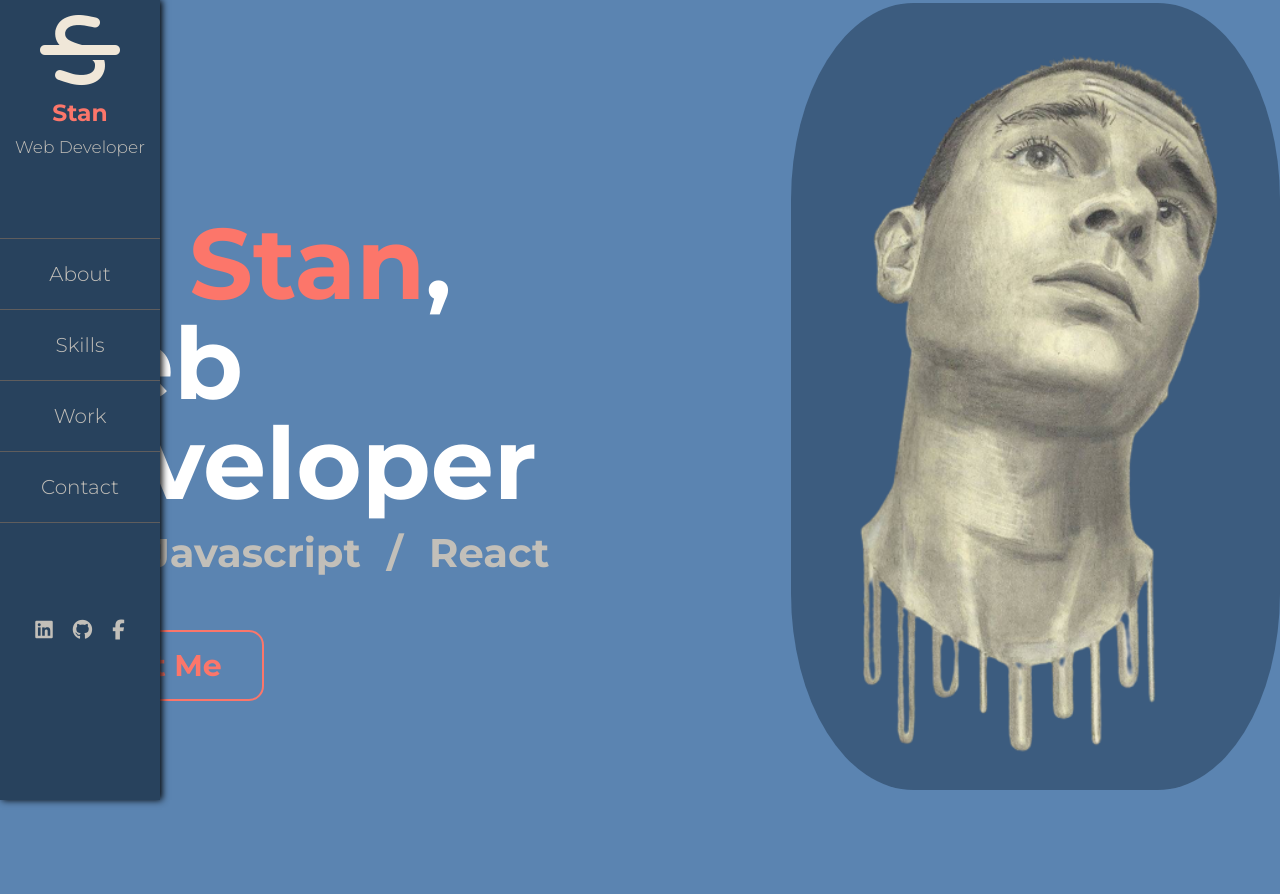
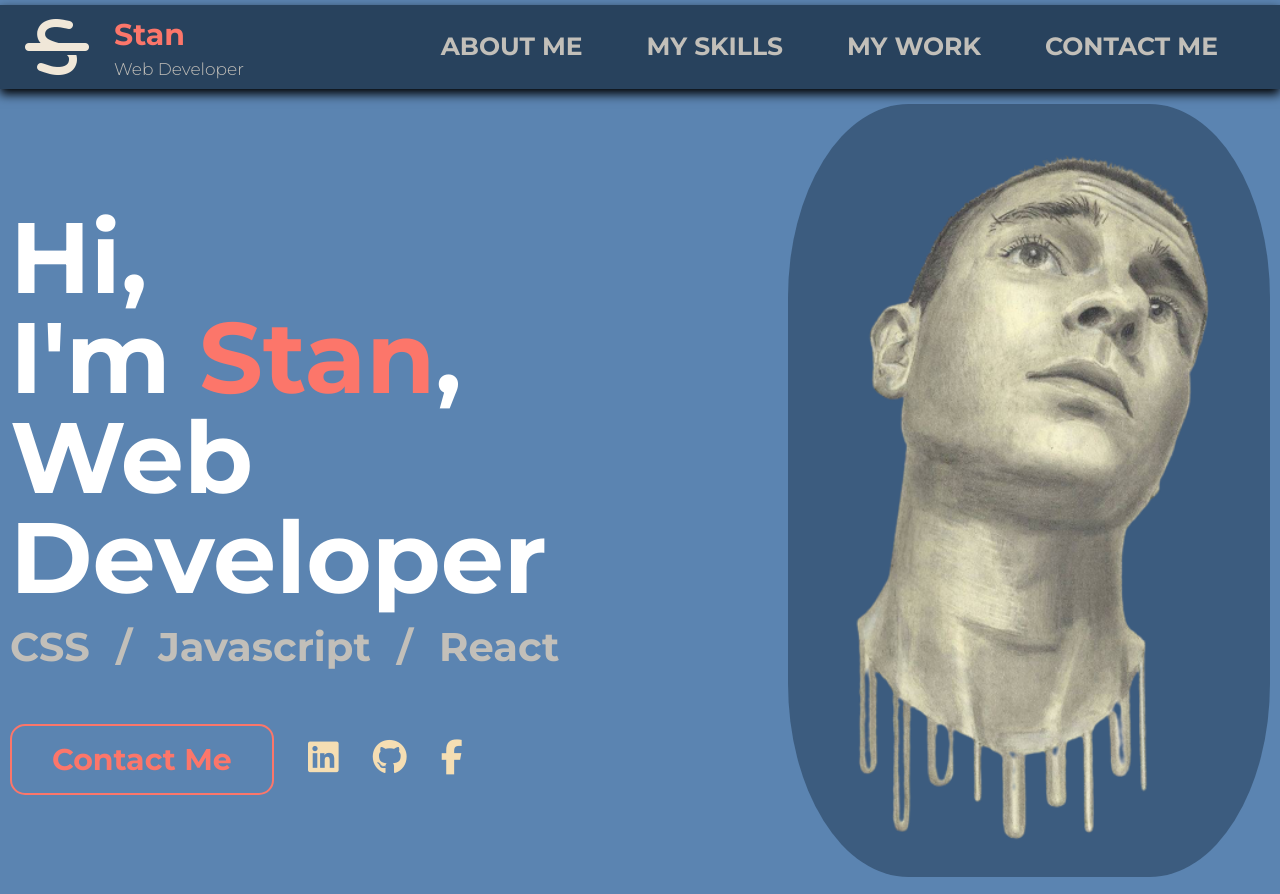
Before and after one commit to justaway1/Portfolio, a plain HTML site: page index.html in a window 1280 px wide. Before the commit the page ends 800 px from the top, so only its background shows below. Drawn offline with Linux system fonts and the light colour scheme.

Commit message:
Changed of Layot

```diff
--- a/css/mystyle.css
+++ b/css/mystyle.css
@@ -33,97 +33,88 @@ max-width: 100%;
 
 
 /* MAIN HEADER SECTION */
+
+
 .main-header {
 display: flex;
-position: fixed;
-overflow: auto;
-z-index: 3;
-flex-direction: column;
+margin: 5px 0;
 justify-content: space-between;
-width: 160px;
-height: 100vh;
-box-shadow: 2px 0 7px rgb(0, 0, 0);
+box-shadow: 0 5px 10px rgb(0, 0, 0);
 background-color: var(--darker-background);
 }
 
 .logo-name {
 display: flex;
-color: var(--text-color);
-flex-direction: column;
 justify-content: center;
 align-items: center;
-font-size: 20px;
-margin-top: 10px;
 }
 
-.logo-name span {
+.brand span {
 margin-top: 5px;
 font-size: 17px;
 color: var(--link-colors);
 }
 
+.brand h3 {
+    color: var(--text-color);
+    font-size: 30px;
+}
+
+
 .logo-name i {
-margin-bottom: 5px;
+margin: 10px 25px;
 color: rgb(240, 231, 216);
 }
 
 
 .main-navigation {
 display: flex;
-justify-self: center;
-flex-direction: column;
-text-align: center;
-font-size: 20px;
+
+
 }
 
-.main-navigation ul a {
-color:rgb(194, 191, 185);
-display: block;
-line-height: 3.5;
-border-bottom: 1px solid rgb(95, 93, 93);
+.main-navigation ul{
+    display: flex;
+    flex-direction: row;
+    justify-items: center;
+    align-items: center;
+    padding: 0 30px;
+
 }
 
-.main-navigation ul li:first-child {
-border-top: 1px solid rgb(95, 93, 93);
+.main-navigation ul li a {
+    padding: 22px 22px;
+    margin: 0 10px;
+    font-size: 25px;
+    font-weight: bold;
+
 }
 
-.main-navigation ul a:hover {
-background-color: var(--background-color);
-color: black;
-transition: 0.3s ease-in-out;
+.main-navigation ul li a:hover {
+    border-bottom: 2px inset var(--text-color);
+    border-right: 2px inset var(--text-color);
+    background-color: rgba(66, 79, 82, 0.048);
+    border-radius: 33%;
+    color: whitesmoke;
 }
 
-.social-links {
-display: flex;
-align-items: center;
-justify-content: center;
+
+.main-navigation ul li a {
+    color: var(--link-colors);
 }
 
-.social-links a {
-color: var(--link-colors);
-font-size: 20px;
-}
 
-.social-links li {
-height: 200px;
-}
 
-.social-links i {
-padding: 20px 10px;
-}
 
-.social-links a:hover {
 
-color: var(--text-color);
 
-}
 
 /* Main Introduction Section */
 
 .main-section {
 display: flex;
+margin: 0 10px;
 height: 100vh;
-margin-left: 0 auto;
 align-items: center;
 justify-content: space-evenly;
 }
@@ -174,3 +165,13 @@ background-color: rgba(40, 66, 93, 0.589);
 .main-section img:hover {
 background-color: rgba(0, 0, 0, 0.459);
 }
+
+.main-section i {
+    margin-left: 30px;
+    font-size: 35px;
+}
+
+
+.main-section a i:hover {
+    color: var(--link-colors);
+}
--- a/index.html
+++ b/index.html
@@ -18,26 +18,27 @@
 </head>
 <body>
     <!-- Main Header Area -->
-    <header class="main-header">
+
+
+        <div class="main-header">
             <div class="logo-name">
                 <a rel="home" href="index.html"><i class="fa-solid fa-strikethrough fa-4x"></i></a>
+                <div class="brand">
                     <h3>Stan</h3>
                     <span>Web Developer</span>
                 </div>
+
+            </div>
             <div class="main-navigation">
                 <ul>
-                        <li><a href="About.html">About</a></li>
-                        <li><a href="skills.html">Skills</a></li>
-                        <li><a href="work.html">Work</a></li>
-                        <li><a href="contact.html">Contact</a></li>
+                    <li><a href="About.html">ABOUT ME</a></li>
+                    <li><a href="skills.html">MY SKILLS</a></li>
+                    <li><a href="work.html">MY WORK</a></li>
+                    <li><a href="contact.html">CONTACT ME</a></li>
                 </ul>
                 </div>
-                <div class="social-links">
-                    <li><a href="https://www.linkedin.com/in/stanislav-angelov-635453233/" target="_blank"><i class="fa-brands fa-linkedin"></i></a></li>
-                    <li><a href="https://github.com/justaway1" target="_blank"><i class="fa-brands fa-github"></i></a></li>
-                    <li><a href="https://www.facebook.com/Angelov91" target="_blank"><i class="fa-brands fa-facebook-f"></i></a></li>
+
             </div>
-    </header>
 
             <!-- Main Introduction Section -->
             <div class="main-section">
@@ -46,9 +47,11 @@
                         Web Developer</h1>
                         <p>CSS / Javascript / React</p>
                         <a href="contact.html" type="button" class="main-button">Contact Me</a>
+
+                            <a href="https://www.linkedin.com/in/stanislav-angelov-635453233/" target="_blank"><i class="fa-brands fa-linkedin"></i></a>
+                            <a href="https://github.com/justaway1" target="_blank"><i class="fa-brands fa-github"></i></a>
+                            <a href="https://www.facebook.com/Angelov91" target="_blank"><i class="fa-brands fa-facebook-f"></i></a>
                     </div>
-
-
                     <div class="main-image">
                         <img src="images/me.png" alt="">
                     </div>
```
Also changed, not shown: About.html (+18 -13 lines), contact.html (+18 -13 lines), skills.html (+17 -13 lines), work.html (+17 -13 lines). Lines whose indentation alone changed are shown as unchanged.
